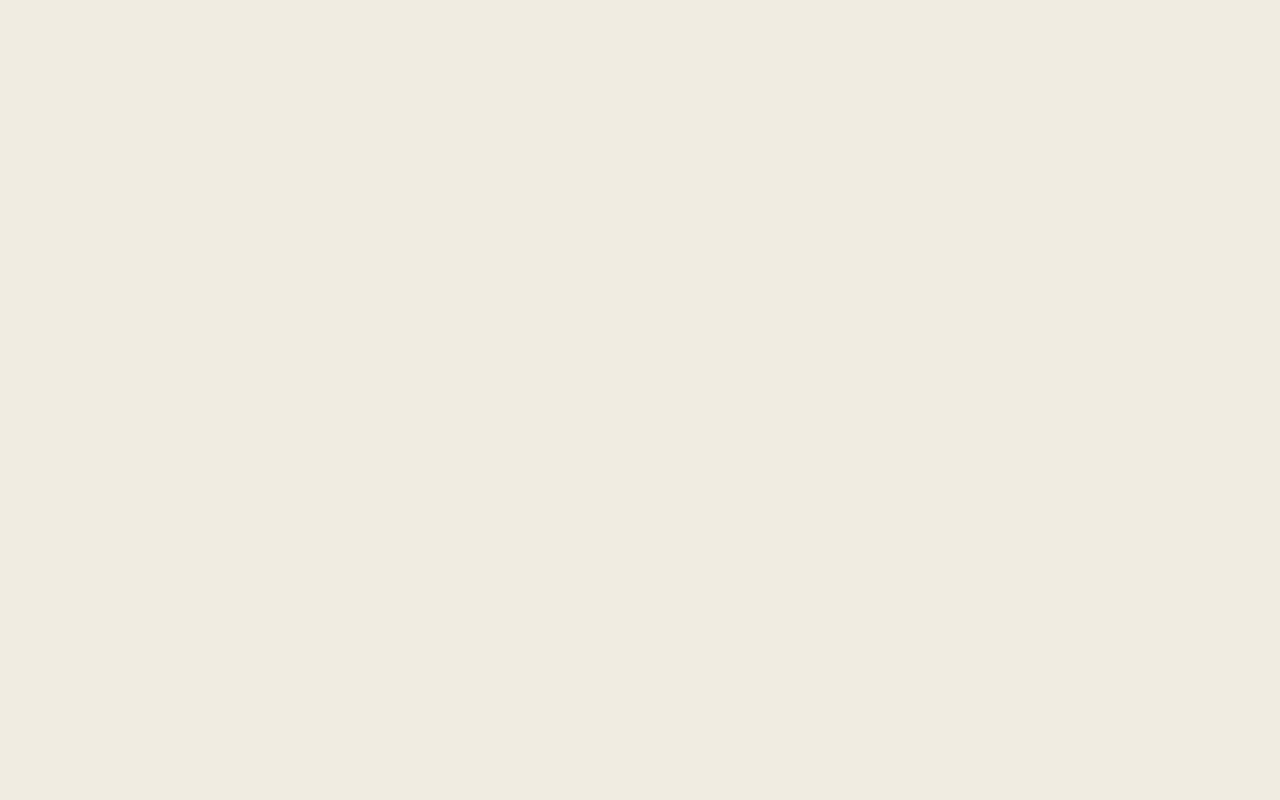
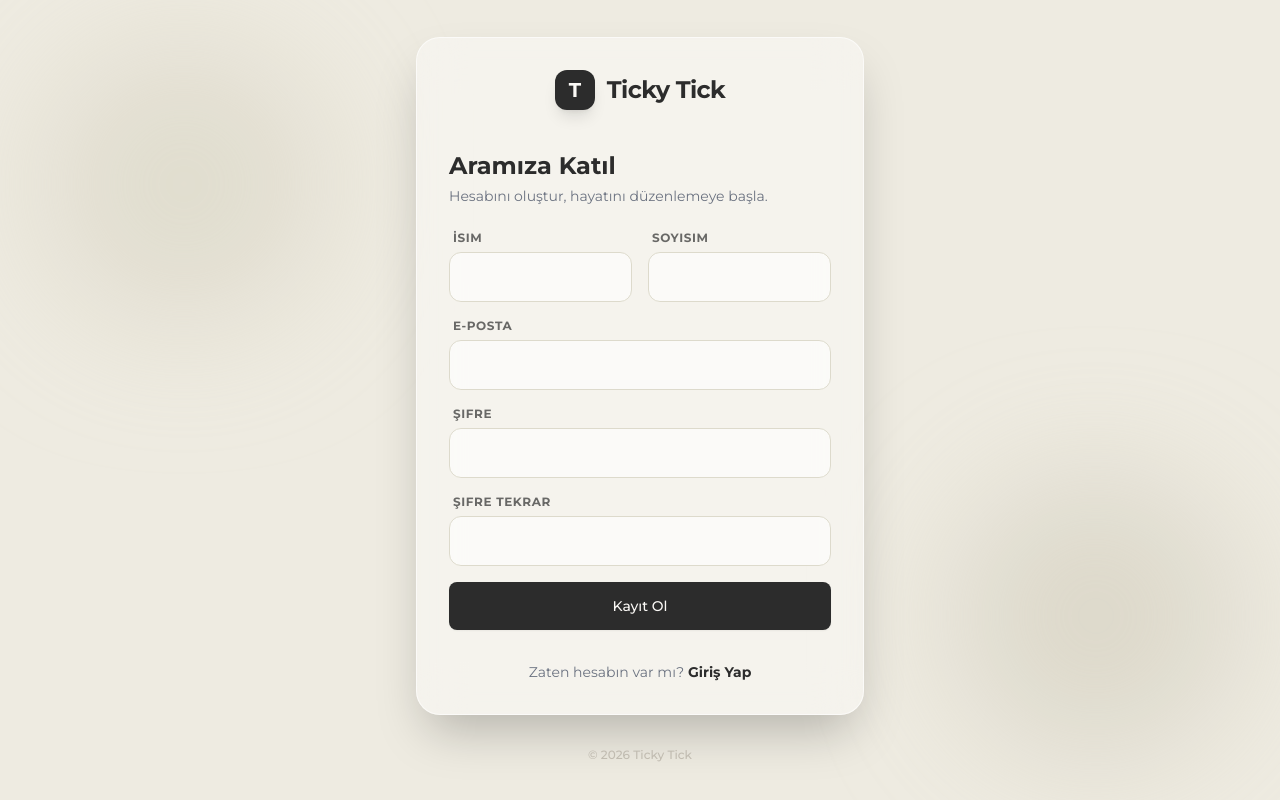
Before and after one commit to yousurff/tickytick, a React (Vite) app: page /register in a window 1280 px wide. Built offline with nearby package versions, Linux system fonts and the light colour scheme.

Commit message:
fix: index.css dosyasi dogru konuma tasindi

```diff
--- a/src/layouts/AuthLayout.jsx
+++ b/src/layouts/AuthLayout.jsx
@@ -1,9 +1,47 @@
-import React from "react";
+import React from 'react';
+import { Outlet, Navigate, Link } from 'react-router-dom';
+import { useAuth } from '../context/AuthContext';
 
-export default function AuthLayout({ children }) {
+const AuthLayout = () => {
+  const { user } = useAuth();
+
+  // Eğer kullanıcı zaten giriş yapmışsa Dashboard'a gönder
+  if (user) {
+    return <Navigate to="/dashboard" replace />;
+  }
+
   return (
-    <div style={{ minHeight: "100vh", display: "grid", placeItems: "center" }}>
-      <main style={{ width: "100%", maxWidth: 420 }}>{children}</main>
+    <div className="min-h-screen bg-cream-100 flex flex-col items-center justify-center p-4 relative overflow-hidden font-sans">
+
+      {/* --- Arka Plan Süslemeleri (Landing ile uyumlu) --- */}
+      <div className="absolute top-0 left-0 w-full h-full overflow-hidden pointer-events-none">
+         <div className="absolute top-10 left-10 w-72 h-72 bg-cream-200 rounded-full mix-blend-multiply filter blur-3xl opacity-40 animate-blob"></div>
+         <div className="absolute bottom-10 right-10 w-72 h-72 bg-cream-300 rounded-full mix-blend-multiply filter blur-3xl opacity-40 animate-blob animation-delay-2000"></div>
+      </div>
+
+      {/* --- Ana Kart --- */}
+      <div className="w-full max-w-md bg-white/40 backdrop-blur-xl border border-white/60 rounded-3xl shadow-2xl p-8 z-10 relative">
+
+        {/* Logo ve Başlık */}
+        <div className="mb-8 text-center">
+          <Link to="/" className="inline-flex items-center gap-3 mb-2 group">
+            <div className="w-10 h-10 bg-cream-900 rounded-xl flex items-center justify-center text-cream-50 font-bold text-xl shadow-lg group-hover:scale-105 transition-transform">
+                T
+            </div>
+            <span className="text-2xl font-bold tracking-tight text-cream-900">Ticky Tick</span>
+          </Link>
+        </div>
+
+        {/* Değişen İçerik (Login veya Register buraya gelir) */}
+        <Outlet />
+      </div>
+
+      {/* Footer */}
+      <p className="mt-8 text-xs text-cream-400 font-medium z-10">
+        &copy; 2026 Ticky Tick
+      </p>
     </div>
   );
-}
+};
+
+export default AuthLayout;
--- a/src/pages/Auth/Login.jsx
+++ b/src/pages/Auth/Login.jsx
@@ -30,50 +30,57 @@ const Login = () => {
 
   return (
     <div>
-      <h2 className="text-2xl font-bold text-cream-900 mb-2">Hoş Geldin</h2>
-      <p className="text-gray-500 mb-6 text-sm">Kaldığın yerden devam et.</p>
+      <div className="mb-6">
+        <h2 className="text-2xl font-bold text-cream-900">Tekrar Hoş Geldin</h2>
+        <p className="text-gray-500 text-sm mt-1">Planlamaya kaldığın yerden devam et.</p>
+      </div>
 
       {error && (
-        <div className="bg-red-50 text-red-600 text-sm p-3 rounded-lg mb-4 border border-red-100">
+        <div className="bg-red-50 text-red-600 text-xs font-medium p-3 rounded-xl mb-4 border border-red-100 flex items-center gap-2">
+          <svg xmlns="http://www.w3.org/2000/svg" viewBox="0 0 20 20" fill="currentColor" className="w-4 h-4">
+            <path fillRule="evenodd" d="M18 10a8 8 0 11-16 0 8 8 0 0116 0zm-7 4a1 1 0 11-2 0 1 1 0 012 0zm-1-9a1 1 0 00-1 1v4a1 1 0 102 0V6a1 1 0 00-1-1z" clipRule="evenodd" />
+          </svg>
           {error}
         </div>
       )}
 
-      <form onSubmit={handleSubmit} className="space-y-4">
+      <form onSubmit={handleSubmit} className="space-y-5">
         <div>
-          <label className="block text-xs font-semibold text-cream-900 mb-1 ml-1">E-posta</label>
+          <label className="block text-xs font-bold uppercase tracking-wider text-cream-900/70 mb-1.5 ml-1">E-posta</label>
           <input
             type="email"
             required
             value={email}
             onChange={(e) => setEmail(e.target.value)}
-            className="w-full px-4 py-2 bg-cream-50 border border-cream-200 rounded-lg focus:outline-none focus:border-cream-400 text-cream-900"
+            className="w-full px-4 py-3 bg-white/60 border border-cream-200 rounded-xl focus:outline-none focus:ring-2 focus:ring-cream-400 focus:border-transparent text-cream-900 placeholder-cream-300 transition-all"
+            placeholder="ornek@email.com"
           />
         </div>
 
         <div>
-          <div className="flex justify-between mb-1 ml-1">
-             <label className="block text-xs font-semibold text-cream-900">Şifre</label>
-             {/* Şifremi unuttum ileride eklenebilir */}
+          <div className="flex justify-between mb-1.5 ml-1">
+             <label className="block text-xs font-bold uppercase tracking-wider text-cream-900/70">Şifre</label>
+             {/* Şifremi unuttum eklenebilir */}
           </div>
           <input
             type="password"
             required
             value={password}
             onChange={(e) => setPassword(e.target.value)}
-            className="w-full px-4 py-2 bg-cream-50 border border-cream-200 rounded-lg focus:outline-none focus:border-cream-400 text-cream-900"
+            className="w-full px-4 py-3 bg-white/60 border border-cream-200 rounded-xl focus:outline-none focus:ring-2 focus:ring-cream-400 focus:border-transparent text-cream-900 placeholder-cream-300 transition-all"
+            placeholder="••••••••"
           />
         </div>
 
-        <Button type="submit" variant="primary" className="w-full mt-4" disabled={loading}>
+        <Button type="submit" variant="primary" className="w-full py-3.5 mt-2 text-base shadow-lg hover:shadow-xl hover:-translate-y-0.5" disabled={loading}>
           {loading ? 'Giriş Yapılıyor...' : 'Giriş Yap'}
         </Button>
       </form>
 
-      <div className="mt-6 text-center text-sm text-gray-500">
+      <div className="mt-8 text-center text-sm text-gray-500">
         Hesabın yok mu?{' '}
-        <Link to="/register" className="text-cream-900 font-semibold hover:underline">
-          Kayıt Ol
+        <Link to="/register" className="text-cream-900 font-bold hover:text-cream-400 transition-colors">
+          Hemen Kayıt Ol
         </Link>
       </div>
     </div>
--- a/src/pages/Auth/Register.jsx
+++ b/src/pages/Auth/Register.jsx
@@ -26,7 +26,7 @@ const Register = () => {
     setError('');
 
     if (formData.password !== formData.confirmPassword) {
-      return setError('Şifreler eşleşmiyor.');
+      return setError('Şifreler birbiriyle eşleşmiyor.');
     }
 
     if (formData.password.length < 6) {
@@ -36,7 +36,6 @@ const Register = () => {
     try {
       setLoading(true);
       await signUp(formData.email, formData.password, formData.firstName, formData.lastName);
-      // Başarılı olursa Dashboard'a veya Login'e yönlendir
       navigate('/dashboard');
     } catch (err) {
       setError(err.message);
@@ -47,11 +46,16 @@ const Register = () => {
 
   return (
     <div>
-      <h2 className="text-2xl font-bold text-cream-900 mb-2">Aramıza Katıl</h2>
-      <p className="text-gray-500 mb-6 text-sm">Hesabını oluştur ve planlamaya başla.</p>
+      <div className="mb-6">
+        <h2 className="text-2xl font-bold text-cream-900">Aramıza Katıl</h2>
+        <p className="text-gray-500 text-sm mt-1">Hesabını oluştur, hayatını düzenlemeye başla.</p>
+      </div>
 
       {error && (
-        <div className="bg-red-50 text-red-600 text-sm p-3 rounded-lg mb-4 border border-red-100">
+        <div className="bg-red-50 text-red-600 text-xs font-medium p-3 rounded-xl mb-4 border border-red-100 flex items-center gap-2">
+           <svg xmlns="http://www.w3.org/2000/svg" viewBox="0 0 20 20" fill="currentColor" className="w-4 h-4">
+            <path fillRule="evenodd" d="M18 10a8 8 0 11-16 0 8 8 0 0116 0zm-7 4a1 1 0 11-2 0 1 1 0 012 0zm-1-9a1 1 0 00-1 1v4a1 1 0 102 0V6a1 1 0 00-1-1z" clipRule="evenodd" />
+          </svg>
           {error}
         </div>
       )}
@@ -59,68 +63,68 @@ const Register = () => {
       <form onSubmit={handleSubmit} className="space-y-4">
         <div className="grid grid-cols-2 gap-4">
           <div>
-            <label className="block text-xs font-semibold text-cream-900 mb-1 ml-1">İsim</label>
+            <label className="block text-xs font-bold uppercase tracking-wider text-cream-900/70 mb-1.5 ml-1">İsim</label>
             <input
               type="text"
               name="firstName"
               required
-              className="w-full px-4 py-2 bg-cream-50 border border-cream-200 rounded-lg focus:outline-none focus:border-cream-400 text-cream-900"
+              className="w-full px-4 py-3 bg-white/60 border border-cream-200 rounded-xl focus:outline-none focus:ring-2 focus:ring-cream-400 focus:border-transparent text-cream-900 transition-all"
               onChange={handleChange}
             />
           </div>
           <div>
-            <label className="block text-xs font-semibold text-cream-900 mb-1 ml-1">Soyisim</label>
+            <label className="block text-xs font-bold uppercase tracking-wider text-cream-900/70 mb-1.5 ml-1">Soyisim</label>
             <input
               type="text"
               name="lastName"
               required
-              className="w-full px-4 py-2 bg-cream-50 border border-cream-200 rounded-lg focus:outline-none focus:border-cream-400 text-cream-900"
+              className="w-full px-4 py-3 bg-white/60 border border-cream-200 rounded-xl focus:outline-none focus:ring-2 focus:ring-cream-400 focus:border-transparent text-cream-900 transition-all"
               onChange={handleChange}
             />
           </div>
         </div>
 
         <div>
-          <label className="block text-xs font-semibold text-cream-900 mb-1 ml-1">E-posta</label>
+          <label className="block text-xs font-bold uppercase tracking-wider text-cream-900/70 mb-1.5 ml-1">E-posta</label>
           <input
             type="email"
             name="email"
             required
-            className="w-full px-4 py-2 bg-cream-50 border border-cream-200 rounded-lg focus:outline-none focus:border-cream-400 text-cream-900"
+            className="w-full px-4 py-3 bg-white/60 border border-cream-200 rounded-xl focus:outline-none focus:ring-2 focus:ring-cream-400 focus:border-transparent text-cream-900 transition-all"
             onChange={handleChange}
           />
         </div>
 
         <div>
-          <label className="block text-xs font-semibold text-cream-900 mb-1 ml-1">Şifre</label>
+          <label className="block text-xs font-bold uppercase tracking-wider text-cream-900/70 mb-1.5 ml-1">Şifre</label>
           <input
             type="password"
             name="password"
             required
-            className="w-full px-4 py-2 bg-cream-50 border border-cream-200 rounded-lg focus:outline-none focus:border-cream-400 text-cream-900"
+            className="w-full px-4 py-3 bg-white/60 border border-cream-200 rounded-xl focus:outline-none focus:ring-2 focus:ring-cream-400 focus:border-transparent text-cream-900 transition-all"
             onChange={handleChange}
           />
         </div>
 
         <div>
-          <label className="block text-xs font-semibold text-cream-900 mb-1 ml-1">Şifre Tekrar</label>
+          <label className="block text-xs font-bold uppercase tracking-wider text-cream-900/70 mb-1.5 ml-1">Şifre Tekrar</label>
           <input
             type="password"
             name="confirmPassword"
             required
-            className="w-full px-4 py-2 bg-cream-50 border border-cream-200 rounded-lg focus:outline-none focus:border-cream-400 text-cream-900"
+            className="w-full px-4 py-3 bg-white/60 border border-cream-200 rounded-xl focus:outline-none focus:ring-2 focus:ring-cream-400 focus:border-transparent text-cream-900 transition-all"
             onChange={handleChange}
           />
         </div>
 
-        <Button type="submit" variant="primary" className="w-full mt-4" disabled={loading}>
+        <Button type="submit" variant="primary" className="w-full py-3.5 mt-2 text-base shadow-lg hover:shadow-xl hover:-translate-y-0.5" disabled={loading}>
           {loading ? 'Kaydediliyor...' : 'Kayıt Ol'}
         </Button>
       </form>
 
-      <div className="mt-6 text-center text-sm text-gray-500">
+      <div className="mt-8 text-center text-sm text-gray-500">
         Zaten hesabın var mı?{' '}
-        <Link to="/login" className="text-cream-900 font-semibold hover:underline">
+        <Link to="/login" className="text-cream-900 font-bold hover:text-cream-400 transition-colors">
           Giriş Yap
         </Link>
       </div>
```
Also changed, not shown: 2 other files (tests, documents, lock files or other folders).
